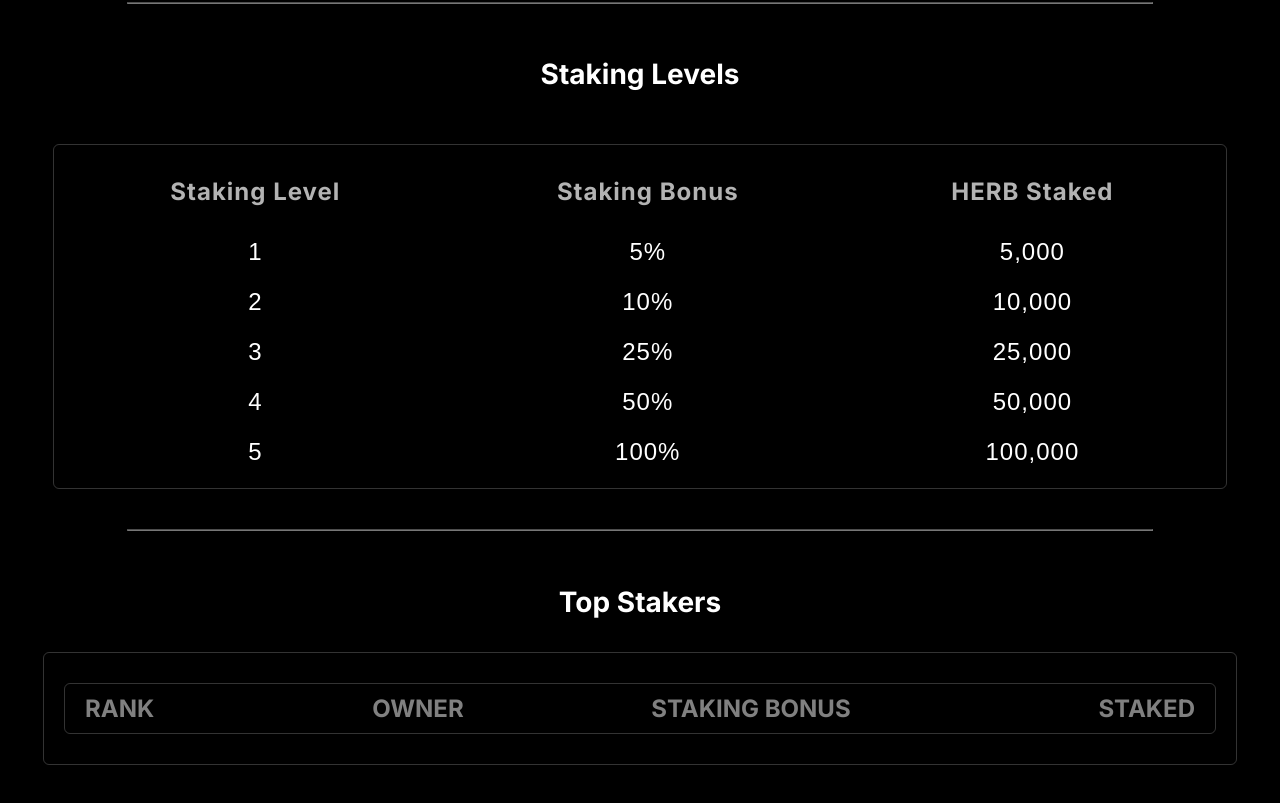
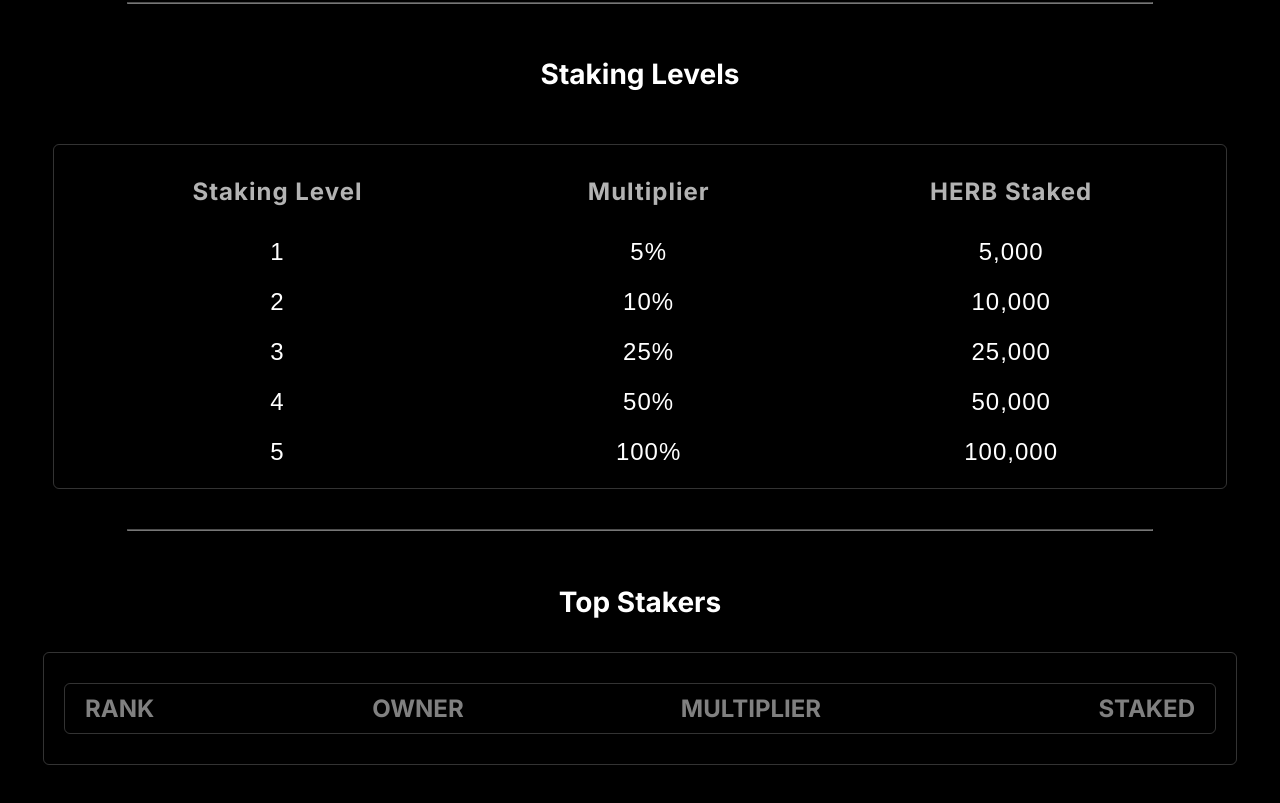
Before and after one commit to shaurya0410/herbstake, a Next.js app: page / in a window 1280 px wide. Shown: the part 918-1721 px from the top of the page. Built offline with nearby package versions, Linux system fonts and the light colour scheme; what @waxio/waxjs, anchor-link, anchor-link-browser-transport would draw is missing.

Commit message:
fifth-16 commit

```diff
--- a/app/components/StakingLevel.jsx
+++ b/app/components/StakingLevel.jsx
@@ -7,7 +7,7 @@ const StakingLevel = () => {
         <thead>
           <tr>
             <th>Staking Level</th>
-            <th>Staking Bonus</th>
+            <th>Multiplier</th>
             <th>HERB Staked</th>
           </tr>
         </thead>
--- a/app/components/TopStaked.jsx
+++ b/app/components/TopStaked.jsx
@@ -11,7 +11,7 @@ const TopStaked = ({ topstakers, parse_numbers }) => {
       >
         <span style={{ textAlign: "left" }}>RANK</span>
         <span>OWNER</span>
-        <span>STAKING BONUS</span>
+        <span>MULTIPLIER</span>
         <span style={{ textAlign: "right" }}>STAKED</span>
       </div>
       {topstakers
```
